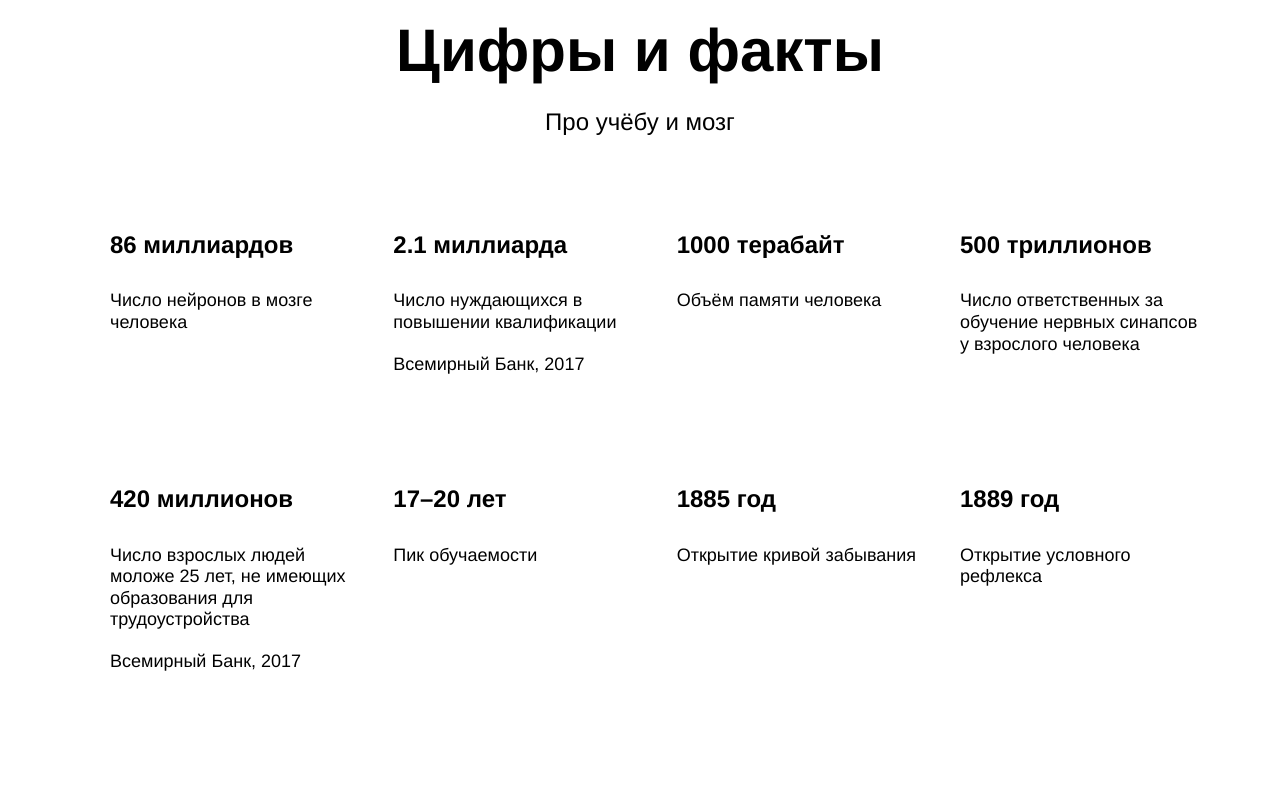
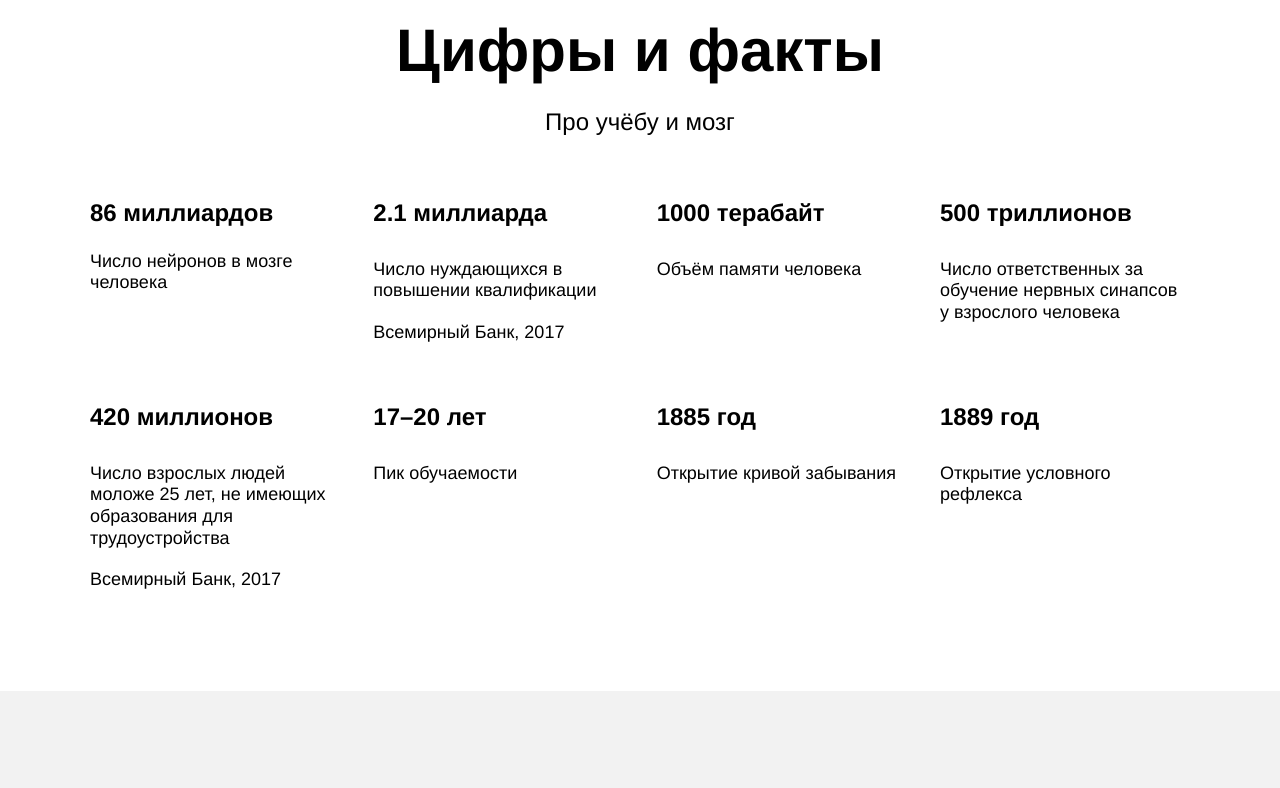
Before and after one commit to DarDog/how-to-learn, a plain HTML site: page index.html in a window 1280 px wide. Shown: the part 1340-2128 px from the top of the page. Drawn offline with Linux system fonts and the light colour scheme.

Commit message:
Исправления третья сдача

```diff
--- a/index.html
+++ b/index.html
@@ -42,7 +42,7 @@
       <p class="section-subtitle">Про учёбу и мозг</p>
       <ul class="table">
         <li class="table__cell">
-          <h4 class="table__heading">86 миллиардов</h4>
+          <h3 class="table__heading">86 миллиардов</h3>
           <p class="table__text">Число нейронов в мозге человека</p>
         </li>
         <li class="table__cell">
@@ -88,7 +88,7 @@
       <p class="section-subtitle section-subtitle_theme_dark">от Джоша Кауфмана</p>
       <ul class="table table_theme_dark">
         <li class="table__cell table__cell_theme_dark">
-          <h4 class="table__heading table__heading_theme_dark">1</h4>
+          <h3 class="table__heading table__heading_theme_dark">1</h3>
           <p class="table__text table__text_theme_dark">Выберите привлекательный проект.</p>
         </li>
         <li class="table__cell table__cell_theme_dark">
--- a/styles/style.css
+++ b/styles/style.css
@@ -170,6 +170,7 @@
   margin: 0 auto;
   justify-content: space-between;
   list-style: none;
+  padding-left: 0;
 }
 
 .table__cell {
@@ -181,13 +182,14 @@
   line-height: 1.15;
   font-size: 24px;
   font-weight: bold;
+  margin-top: 0;
 }
 
 .table__text {
   line-height: 1.2;
   font-size: 18px;
   font-weight: normal;
-  margin-top: 20px;
+  margin: 20px 0 0 0;
 }
 
 /*Блок посвященный Фэйману*/
```
